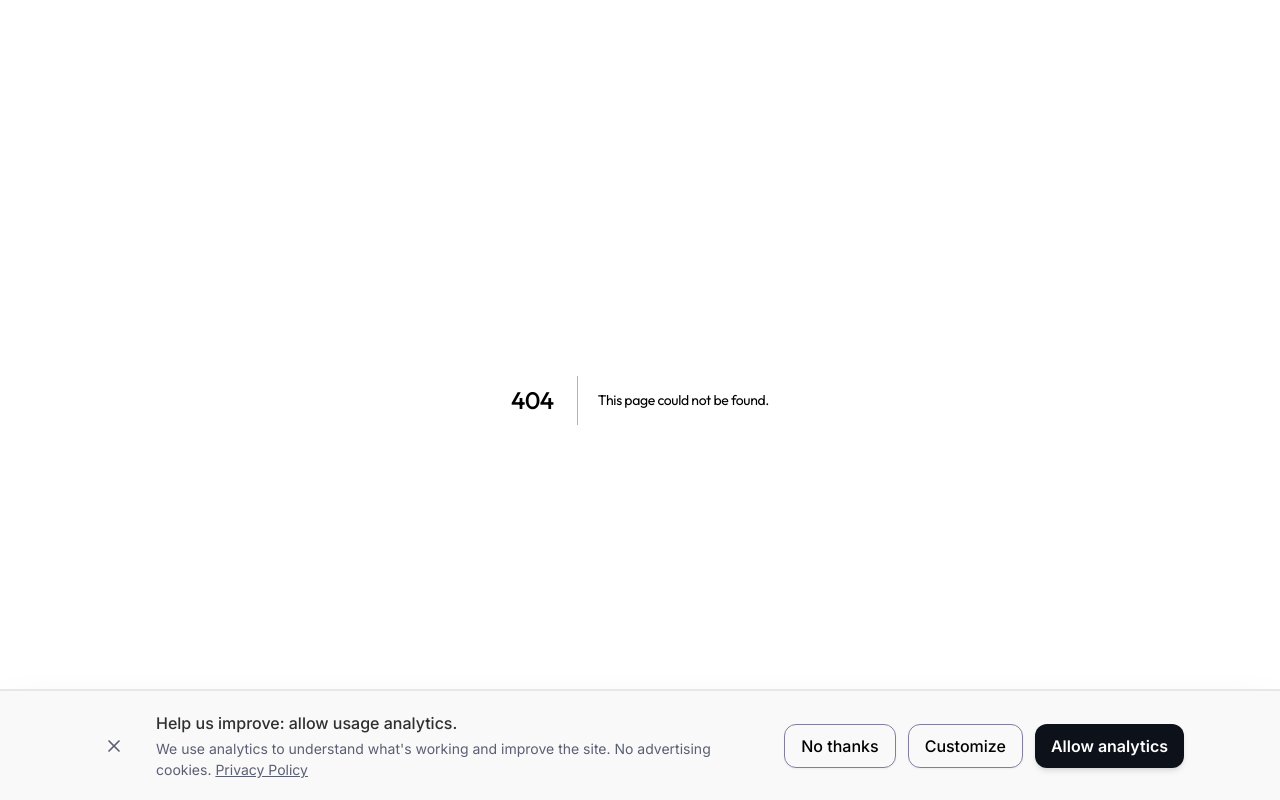
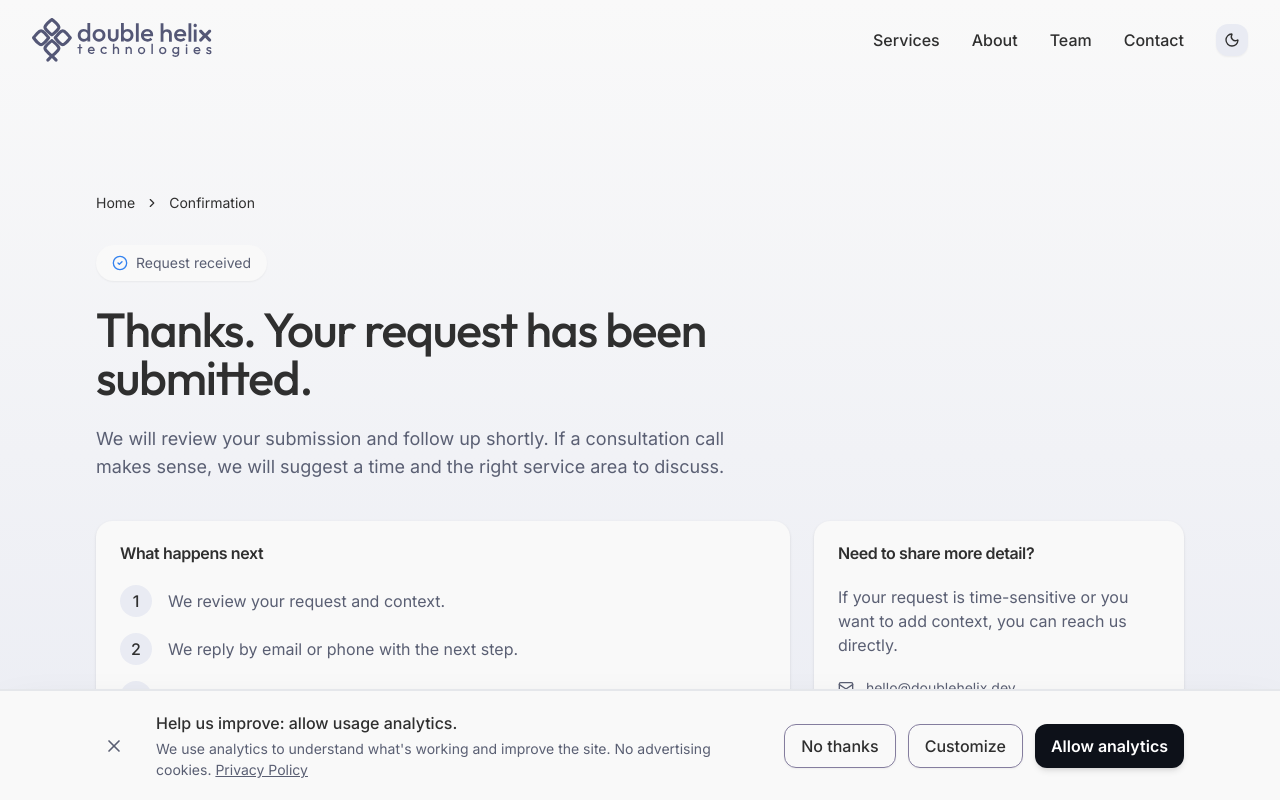
Before and after one commit to Double-Helix-Technologies/Double-Helix-Technologies.github.io, a Next.js app: page /contact-confirmation in a window 1280 px wide. Before the commit this address had no page. Shown: the top 800 px of the page. Built offline with nearby package versions, Linux system fonts and the light colour scheme.

Commit message:
Add lead confirmation landing page

```diff
--- /dev/null
+++ b/app/contact-confirmation/ContactConfirmationContent.tsx
@@ -0,0 +1,142 @@
+'use client';
+
+import Link from 'next/link';
+import { useEffect } from 'react';
+import { useSearchParams } from 'next/navigation';
+import { ArrowRight, CheckCircle2, Mail, PhoneCall } from 'lucide-react';
+import { Button } from '@/app/components/ui/button';
+import { Card, CardContent, CardHeader, CardTitle } from '@/app/components/ui/card';
+import { siteConfig } from '@/app/lib/seo';
+import { track } from '@/app/utils/analytics';
+
+const contentByIntent = {
+  consultation: {
+    eyebrow: 'Consultation request received',
+    heading: 'Thanks. Your consultation request is in.',
+    intro:
+      'We will review your request and get back to you to schedule a service consultation call. If there is a clear fit, we will suggest the right next step and the right people to involve.',
+    nextSteps: [
+      'We review your request and identify the most relevant service area.',
+      'We reply by email or phone to confirm timing and fit.',
+      'We book a consultation call and outline the next step.'
+    ]
+  },
+  contact: {
+    eyebrow: 'Contact request received',
+    heading: 'Thanks. We have your request.',
+    intro:
+      'A member of our team will review your message and reach out shortly. We will either answer your question directly or suggest a short call if that is the fastest path forward.',
+    nextSteps: [
+      'We review the request and route it to the right person.',
+      'We reply by email or phone with the next step.',
+      'If useful, we suggest a short consultation call.'
+    ]
+  },
+  generic: {
+    eyebrow: 'Request received',
+    heading: 'Thanks. Your request has been submitted.',
+    intro:
+      'We will review your submission and follow up shortly. If a consultation call makes sense, we will suggest a time and the right service area to discuss.',
+    nextSteps: [
+      'We review your request and context.',
+      'We reply by email or phone with the next step.',
+      'If relevant, we schedule a service consultation call.'
+    ]
+  }
+} as const;
+
+function normalizeIntent(rawIntent: string | null) {
+  if (rawIntent === 'consultation' || rawIntent === 'contact') {
+    return rawIntent;
+  }
+
+  return 'generic';
+}
+
+export default function ContactConfirmationContent() {
+  const searchParams = useSearchParams();
+  const intent = normalizeIntent(searchParams.get('intent'));
+  const content = contentByIntent[intent];
+
+  useEffect(() => {
+    track('generate_lead', {
+      lead_source: 'website_confirmation_page',
+      lead_intent: intent
+    });
+  }, [intent]);
+
+  return (
+    <>
+      <div className="flex flex-col gap-6 mb-10 max-w-3xl">
+        <div className="inline-flex w-fit items-center gap-2 rounded-full bg-background px-4 py-2 text-sm text-text-secondary shadow-sm">
+          <CheckCircle2 className="h-4 w-4 text-accent-blue" />
+          {content.eyebrow}
+        </div>
+
+        <h1 className="section-heading max-w-4xl">
+          {content.heading}
+        </h1>
+
+        <p className="max-w-2xl text-lg text-text-secondary">
+          {content.intro}
+        </p>
+      </div>
+
+      <div className="grid gap-6 lg:grid-cols-[minmax(0,1.5fr)_minmax(320px,0.8fr)]">
+        <Card className="bg-background">
+          <CardHeader>
+            <CardTitle>What happens next</CardTitle>
+          </CardHeader>
+          <CardContent>
+            <ol className="space-y-4">
+              {content.nextSteps.map((step, index) => (
+                <li key={step} className="flex gap-4">
+                  <span className="flex h-8 w-8 flex-shrink-0 items-center justify-center rounded-full bg-background-alt font-medium">
+                    {index + 1}
+                  </span>
+                  <span className="pt-1 text-text-secondary">{step}</span>
+                </li>
+              ))}
+            </ol>
+          </CardContent>
+        </Card>
+
+        <Card className="bg-background">
+          <CardHeader>
+            <CardTitle>Need to share more detail?</CardTitle>
+          </CardHeader>
+          <CardContent className="space-y-5">
+            <p className="text-text-secondary">
+              If your request is time-sensitive or you want to add context, you can reach us directly.
+            </p>
+
+            <div className="space-y-3 text-sm text-text-secondary">
+              <a href={`mailto:${siteConfig.email}`} className="flex items-center gap-3 hover:text-text-primary">
+                <Mail className="h-4 w-4" />
+                {siteConfig.email}
+              </a>
+              <a href={`tel:${siteConfig.phone}`} className="flex items-center gap-3 hover:text-text-primary">
+                <PhoneCall className="h-4 w-4" />
+                {siteConfig.phone}
+              </a>
+            </div>
+
+            <div className="flex flex-wrap gap-3 pt-2">
+              <Button variant="gradient" asChild>
+                <Link href="/#services">
+                  Explore services
+                  <ArrowRight />
+                </Link>
+              </Button>
+              <Button variant="secondary" asChild>
+                <Link href="/">
+                  Back to homepage
+                </Link>
+              </Button>
+            </div>
+          </CardContent>
+        </Card>
+      </div>
+    </>
+  );
+}
--- /dev/null
+++ b/app/contact-confirmation/page.tsx
@@ -0,0 +1,59 @@
+import type { Metadata } from 'next';
+import Link from 'next/link';
+import { ChevronRight } from 'lucide-react';
+import Navigation from '@/app/components/Navigation';
+import Footer from '@/app/components/Footer';
+import { ThemeProvider } from '@/app/components/ThemeProvider';
+import {
+  Breadcrumb,
+  BreadcrumbItem,
+  BreadcrumbLink,
+  BreadcrumbList,
+  BreadcrumbSeparator
+} from '@/app/components/ui/breadcrumb';
+import { buildMetadata } from '@/app/lib/seo';
+import ContactConfirmationContent from './ContactConfirmationContent';
+
+export const metadata: Metadata = buildMetadata({
+  title: 'Contact Request Confirmation',
+  description:
+    'Confirmation page for contact requests and service consultation call requests submitted to Double Helix Technologies.',
+  path: '/contact-confirmation/',
+  noIndex: true
+});
+
+export default function ContactConfirmationPage() {
+  return (
+    <ThemeProvider>
+      <main className="min-h-screen">
+        <Navigation />
+
+        <section className="top-section bg-gradient-to-t from-background-alt to-background pb-10">
+          <div className="container-tight">
+            <Breadcrumb className="mb-8">
+              <BreadcrumbList>
+                <BreadcrumbItem>
+                  <BreadcrumbLink asChild>
+                    <Link href="/">Home</Link>
+                  </BreadcrumbLink>
+                </BreadcrumbItem>
+                <BreadcrumbSeparator>
+                  <ChevronRight />
+                </BreadcrumbSeparator>
+                <BreadcrumbItem>
+                  <BreadcrumbLink asChild>
+                    <Link href="/contact-confirmation/">Confirmation</Link>
+                  </BreadcrumbLink>
+                </BreadcrumbItem>
+              </BreadcrumbList>
+            </Breadcrumb>
+
+            <ContactConfirmationContent />
+          </div>
+        </section>
+
+        <Footer />
+      </main>
+    </ThemeProvider>
+  );
+}
```
